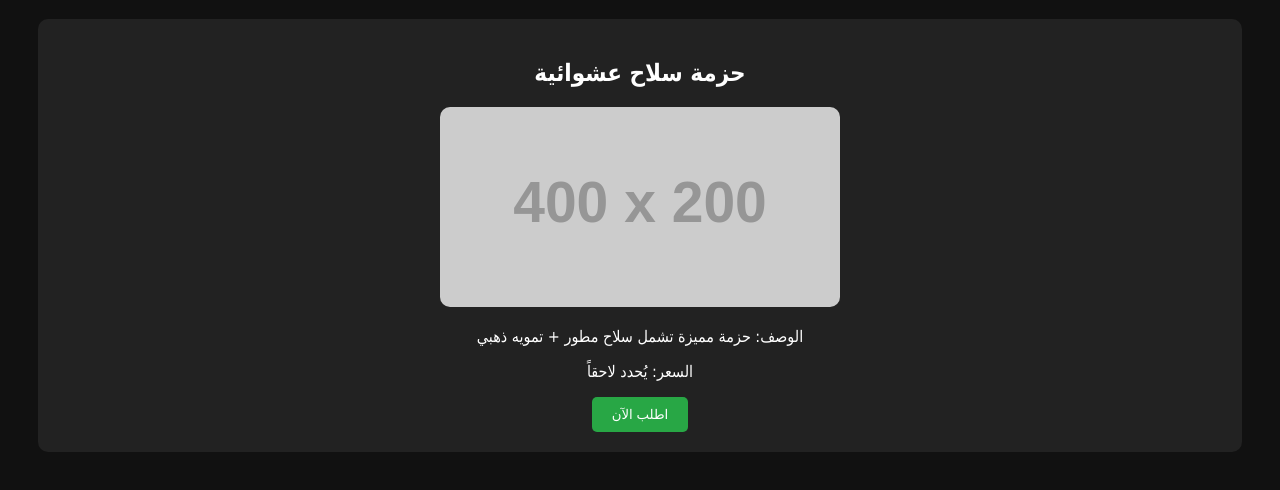
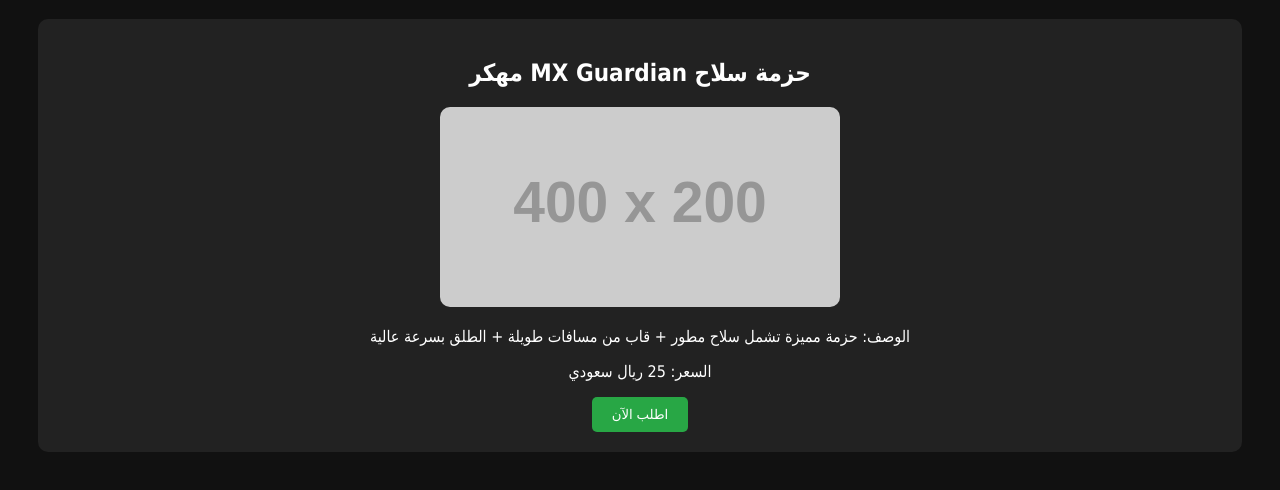
Before and after one commit to zeode8363/ziad-mw3-weap, a plain HTML site: page index.html in a window 1280 px wide. Shown: the part 100-590 px from the top of the page. Drawn offline with Linux system fonts and the light colour scheme; placeholder pictures from the web are drawn by us.

Commit message:
index.html

```diff
--- a/index.html
+++ b/index.html
@@ -17,10 +17,10 @@
 <body>
     <h1>متجر زياد MW3 Weap</h1>
     <div class="product">
-        <h2>حزمة سلاح عشوائية</h2>
+        <h2>حزمة سلاح MX Guardian مهكر</h2>
         <img src="https://via.placeholder.com/400x200?text=MW3+Bundle" alt="bundle">
-        <p>الوصف: حزمة مميزة تشمل سلاح مطور + تمويه ذهبي</p>
-        <p>السعر: يُحدد لاحقاً</p>
+        <p>الوصف: حزمة مميزة تشمل سلاح مطور + قاب من مسافات طويلة + الطلق بسرعة عالية</p>
+        <p>السعر: 25 ريال سعودي</p>
         <a href="https://ziad-mw3-weap-form.netlify.app" target="_blank"><button>اطلب الآن</button></a>
     </div>
 </body>
```
